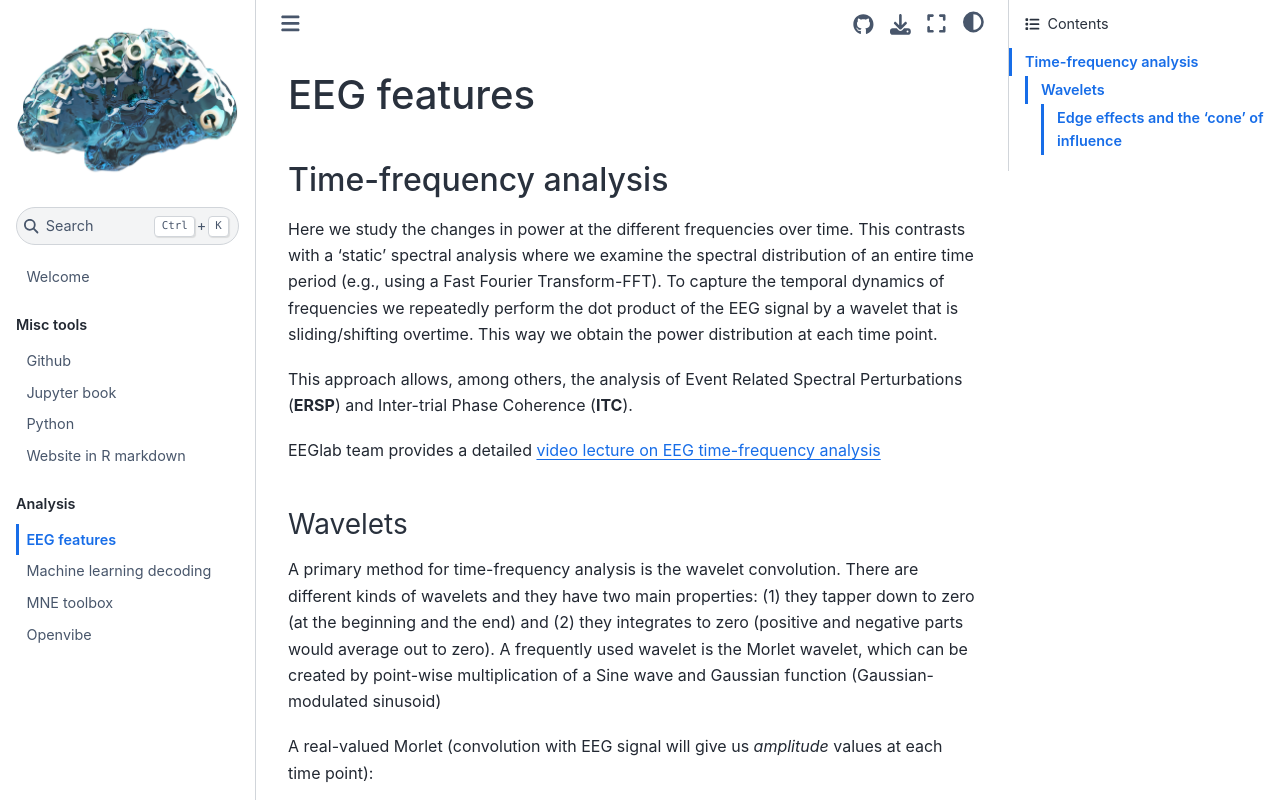
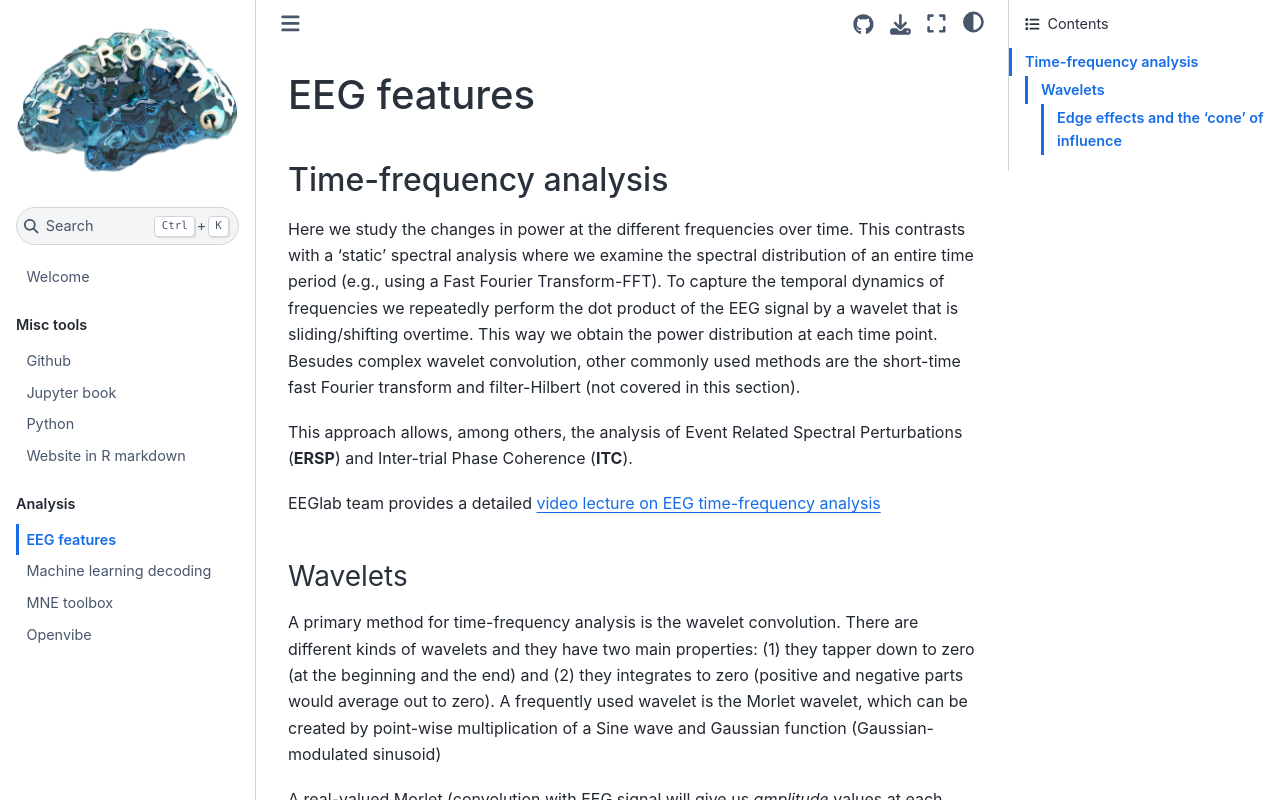
Before and after one commit to gorkafraga/guidesbook, a Jupyter Book: the page built from 2-Analysis/GUIDE_EEG.md, in a window 1280 px wide and 900 px high, cut to the strip 0-800 px from the top of the window. Built offline with Jupyter Book 1.0.4 settings and Sphinx 7.4.7 and the Sphinx Book theme 1.1.4, drawn with Linux system fonts in a browser that asks for light colours; pages that are not in the unit, such as notebooks, are missing from menus.

Commit message:
Update GUIDE_EEG.md

```diff
--- a/2-Analysis/GUIDE_EEG.md
+++ b/2-Analysis/GUIDE_EEG.md
@@ -1,6 +1,6 @@
 # EEG features
 ## Time-frequency analysis
-Here we study the changes in power at the different frequencies over time. This contrasts with a 'static' spectral analysis where we examine the spectral distribution of an entire time period (e.g., using a Fast Fourier Transform-FFT). To capture the temporal dynamics of frequencies we repeatedly perform the dot product of the EEG signal by a wavelet that is sliding/shifting overtime. This way we obtain the power distribution at each time point.
+Here we study the changes in power at the different frequencies over time. This contrasts with a 'static' spectral analysis where we examine the spectral distribution of an entire time period (e.g., using a Fast Fourier Transform-FFT). To capture the temporal dynamics of frequencies we repeatedly perform the dot product of the EEG signal by a wavelet that is sliding/shifting overtime. This way we obtain the power distribution at each time point. Besudes complex wavelet convolution, other commonly used methods are the short-time fast Fourier transform and filter-Hilbert (not covered in this section).
 
 This approach allows, among others, the analysis of Event Related Spectral Perturbations (**ERSP**) and Inter-trial Phase Coherence (**ITC**).
 
```
